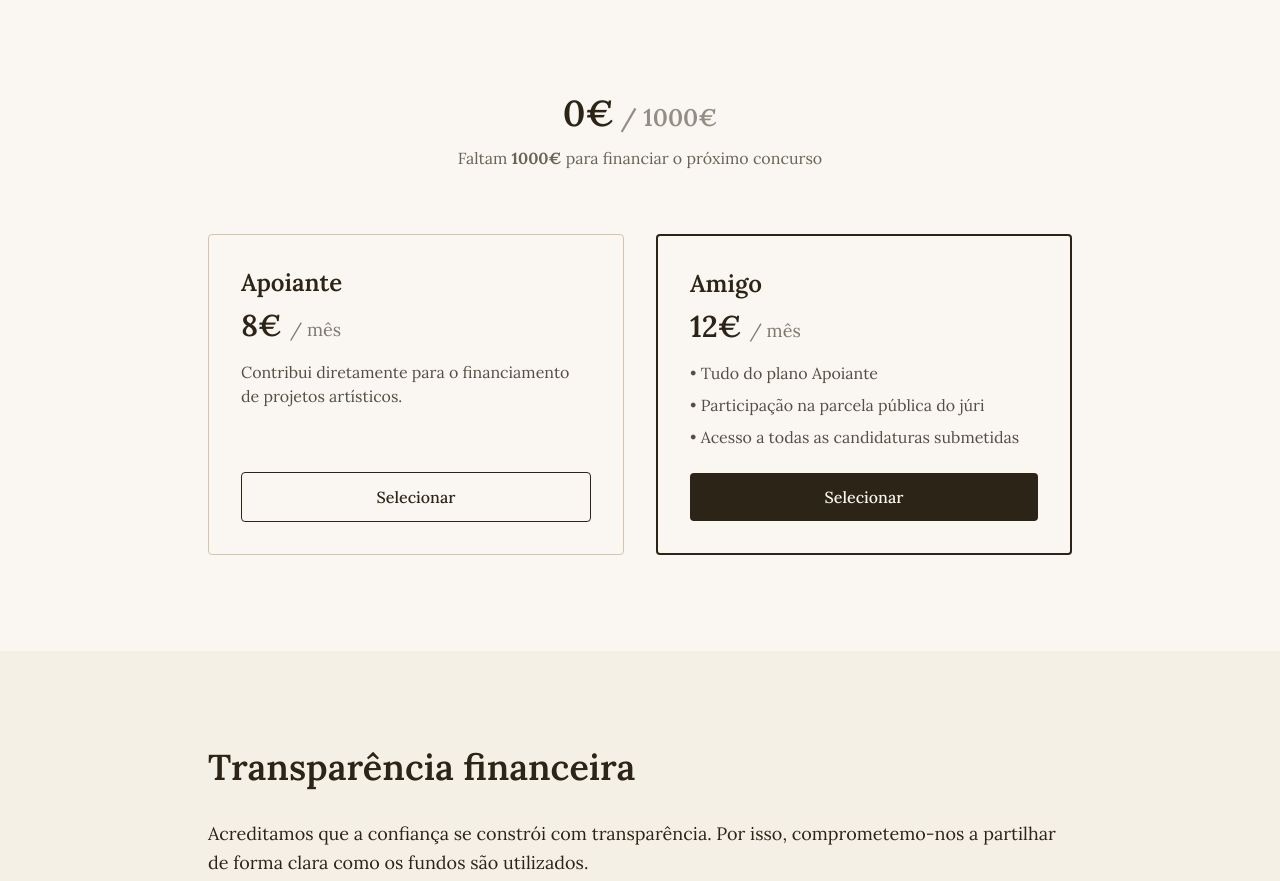
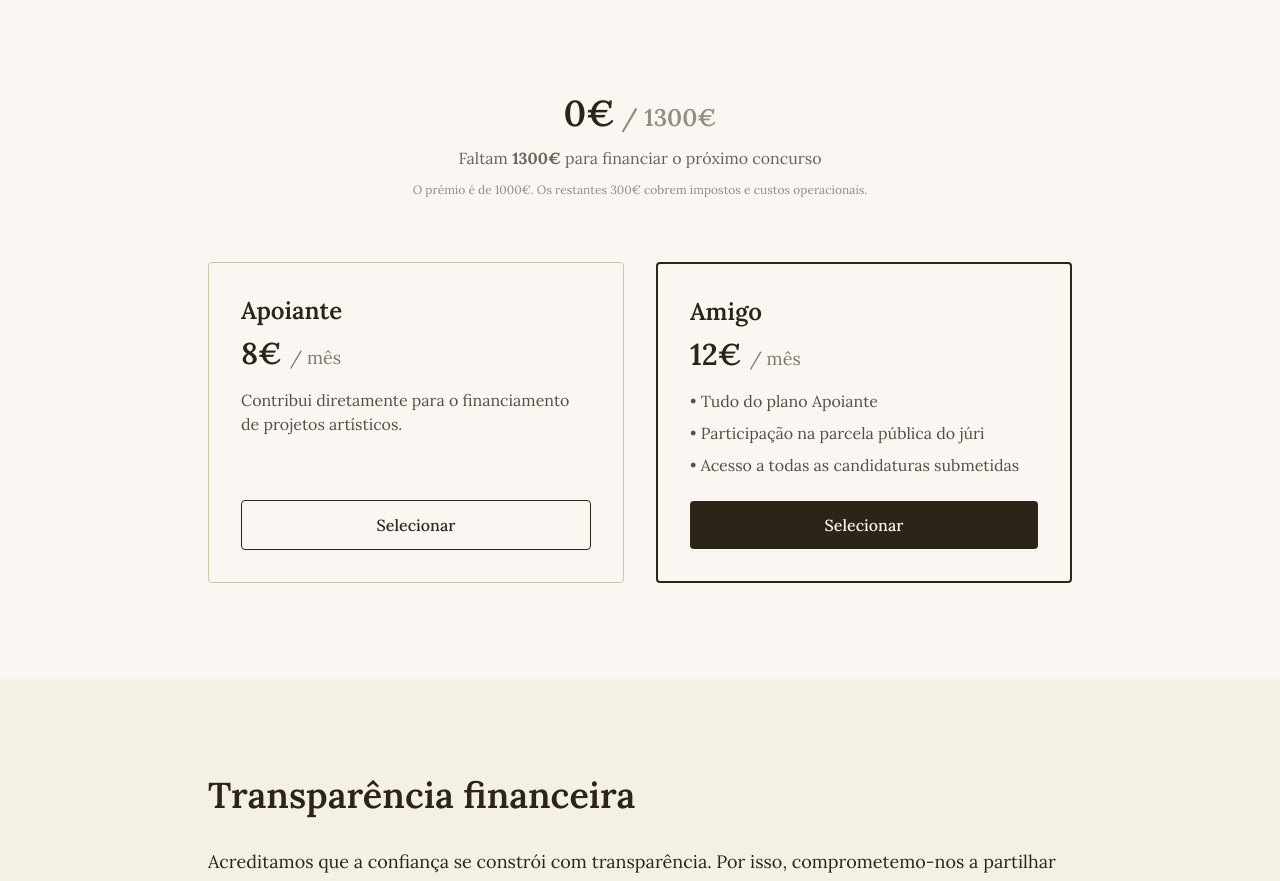
Before and after one commit to alramalho/amigosdochapim, a Next.js app: page / in a window 1280 px wide. Shown: the part 1973-2854 px from the top of the page. Built offline with nearby package versions, Linux system fonts and the light colour scheme; no server answers.

Commit message:
fix: update donation goal to 1300€ and adjust related messaging in donation progress component

```diff
--- a/src/app/api/stripe/balance/route.ts
+++ b/src/app/api/stripe/balance/route.ts
@@ -3,7 +3,7 @@ import { stripe } from "@/lib/stripe";
 
 // Own funds (fundos próprios) - seed money from the organization
 const FUNDOS_PROPRIOS = 588;
-const GOAL = 1000;
+const GOAL = 1300;
 
 export async function GET() {
   try {
--- a/src/components/donation-progress.tsx
+++ b/src/components/donation-progress.tsx
@@ -36,7 +36,7 @@ export function DonationProgress({ selectedAmount = 0 }: DonationProgressProps)
     fetchBalance();
   }, []);
 
-  const goal = data?.goal ?? 1000;
+  const goal = data?.goal ?? 1300;
   const currentTotal = data?.total ?? 0;
   const fundosProprios = data?.fundosProprios ?? 0;
   const donations = data?.donations ?? 0;
@@ -198,6 +198,9 @@ export function DonationProgress({ selectedAmount = 0 }: DonationProgressProps)
             <>Faltam <strong>{(goal - totalWithSelected).toFixed(0)}€</strong> para financiar o próximo concurso</>
           )}
         </p>
+        <p className="text-xs text-foreground/50">
+          O prémio é de 1000€. Os restantes 300€ cobrem impostos e custos operacionais.
+        </p>
       </div>
     </div>
   );
```
